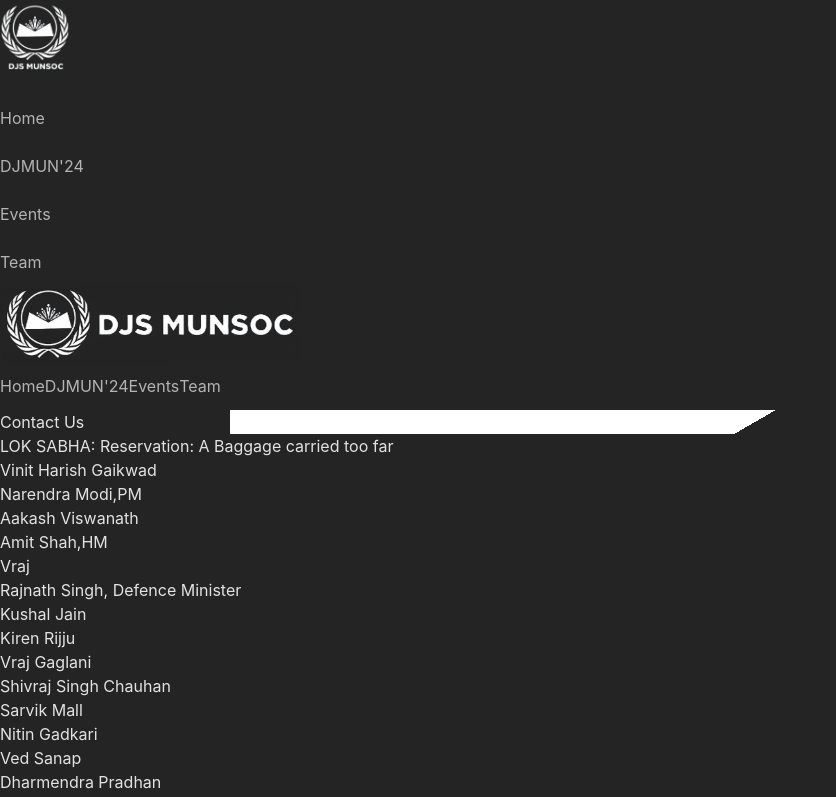
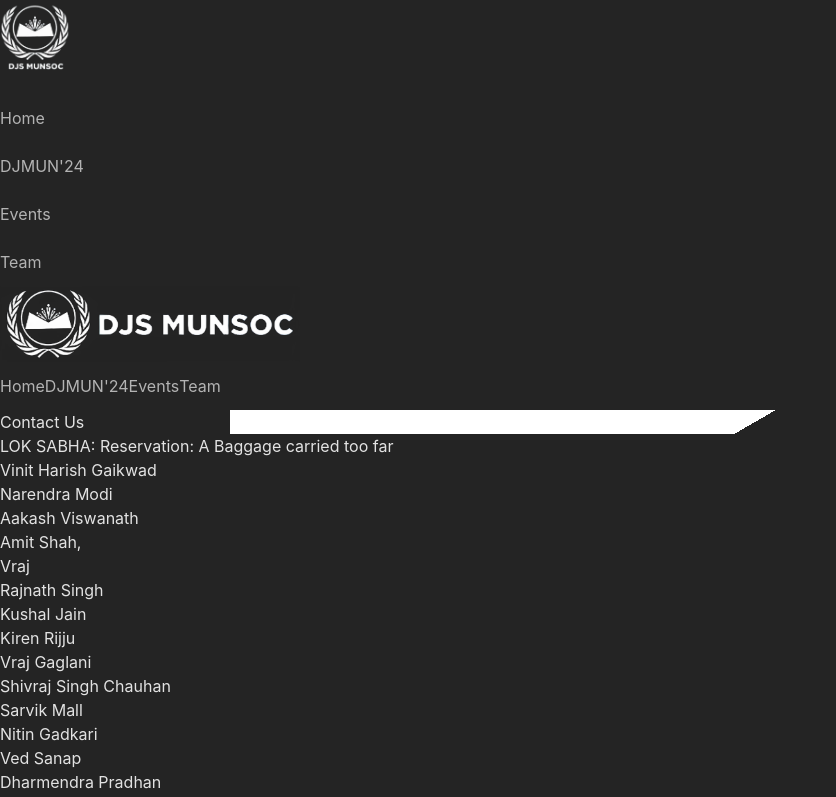
Before and after one commit to Mithil-Goradia/DJS-Litsoc, a React (Vite) app: page /list3 in a window 1280 px wide. Shown: the top 797 px of the page, without its empty margins (0-836 px from the left). Built offline with nearby package versions, Linux system fonts and the light colour scheme.

Commit message:
Timeline and allotment

```diff
--- a/src/pages/List3.jsx
+++ b/src/pages/List3.jsx
@@ -2,9 +2,9 @@
 
 const List3 = () => {
   const participants = [
-    { name: 'Vinit Harish Gaikwad', country: 'Narendra Modi,PM' },
-    { name: 'Aakash Viswanath', country: 'Amit Shah,HM' },
-    { name: 'Vraj', country: 'Rajnath Singh, Defence Minister' },
+    { name: 'Vinit Harish Gaikwad', country: 'Narendra Modi' },
+    { name: 'Aakash Viswanath', country: 'Amit Shah,' },
+    { name: 'Vraj', country: 'Rajnath Singh' },
     { name: 'Kushal Jain', country: 'Kiren Rijju' },
     { name: 'Vraj Gaglani', country: 'Shivraj Singh Chauhan' },
     { name: 'Sarvik Mall', country: 'Nitin Gadkari' },
```
